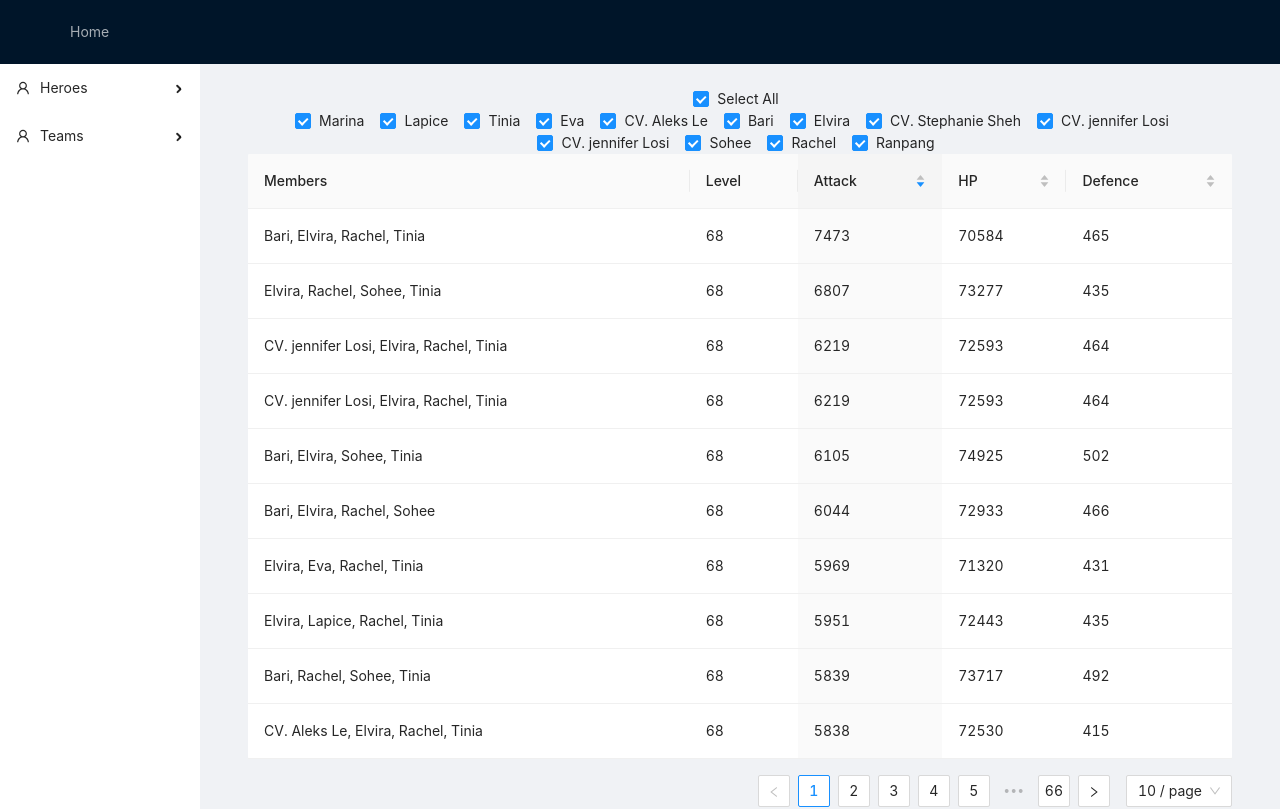
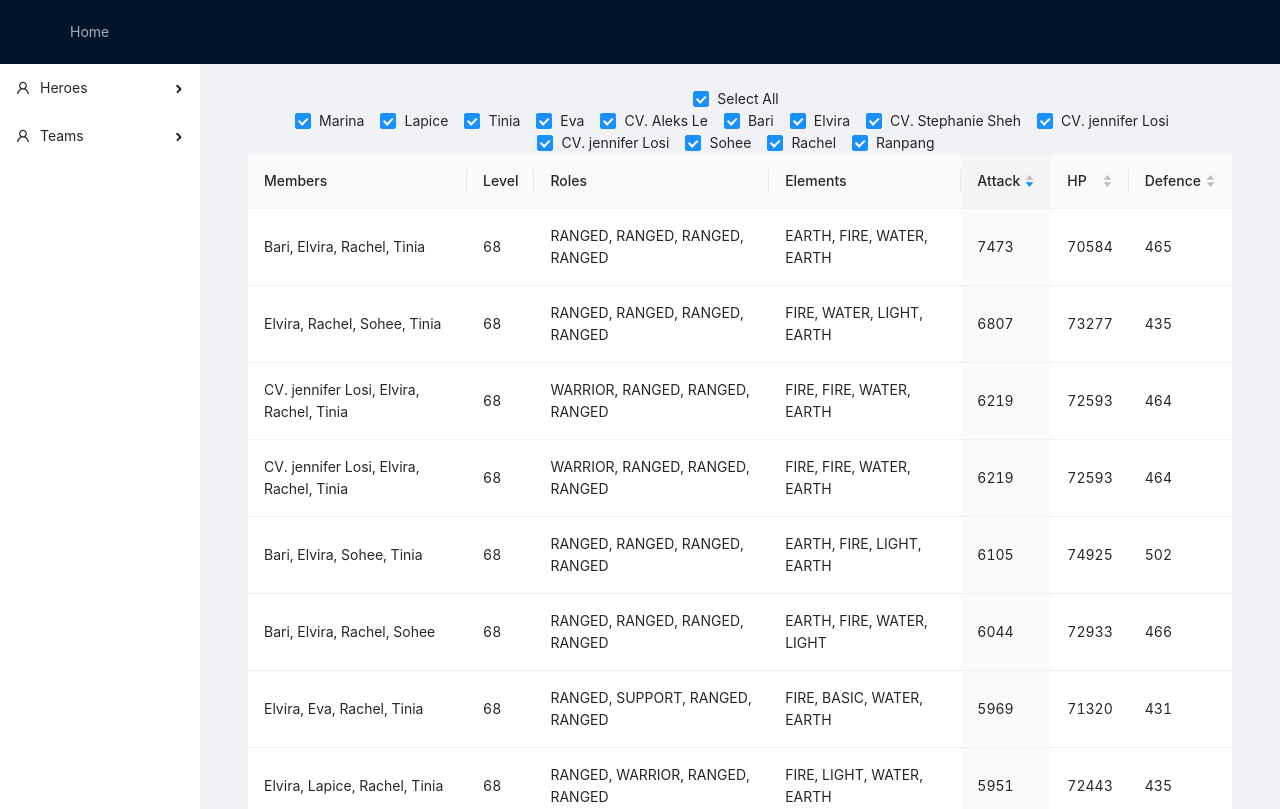
Before and after one commit to monacob/guardian-tales, a React (Create React App) app: page /teams in a window 1280 px wide. Shown: the top 809 px of the page. Built offline with nearby package versions, Linux system fonts and the light colour scheme.

Commit message:
roles elements

```diff
--- a/src/pages/team_optimizer.js
+++ b/src/pages/team_optimizer.js
@@ -87,6 +87,22 @@ const columns = [
         render: () => 68
     },
     {
+        title: 'Roles',
+        dataIndex: 'members',
+        key: 'roles',
+        render: (heroes: Array<Hero>) => {
+            return heroes.map(hero => hero.role).join(', ')
+        }
+    },
+    {
+        title: 'Elements',
+        dataIndex: 'members',
+        key: 'elements',
+        render: (heroes: Array<Hero>) => {
+            return heroes.map(hero => hero.element).join(', ')
+        }
+    },
+    {
         title: 'Attack',
         dataIndex: 'atk',
         key: 'atk',
```
